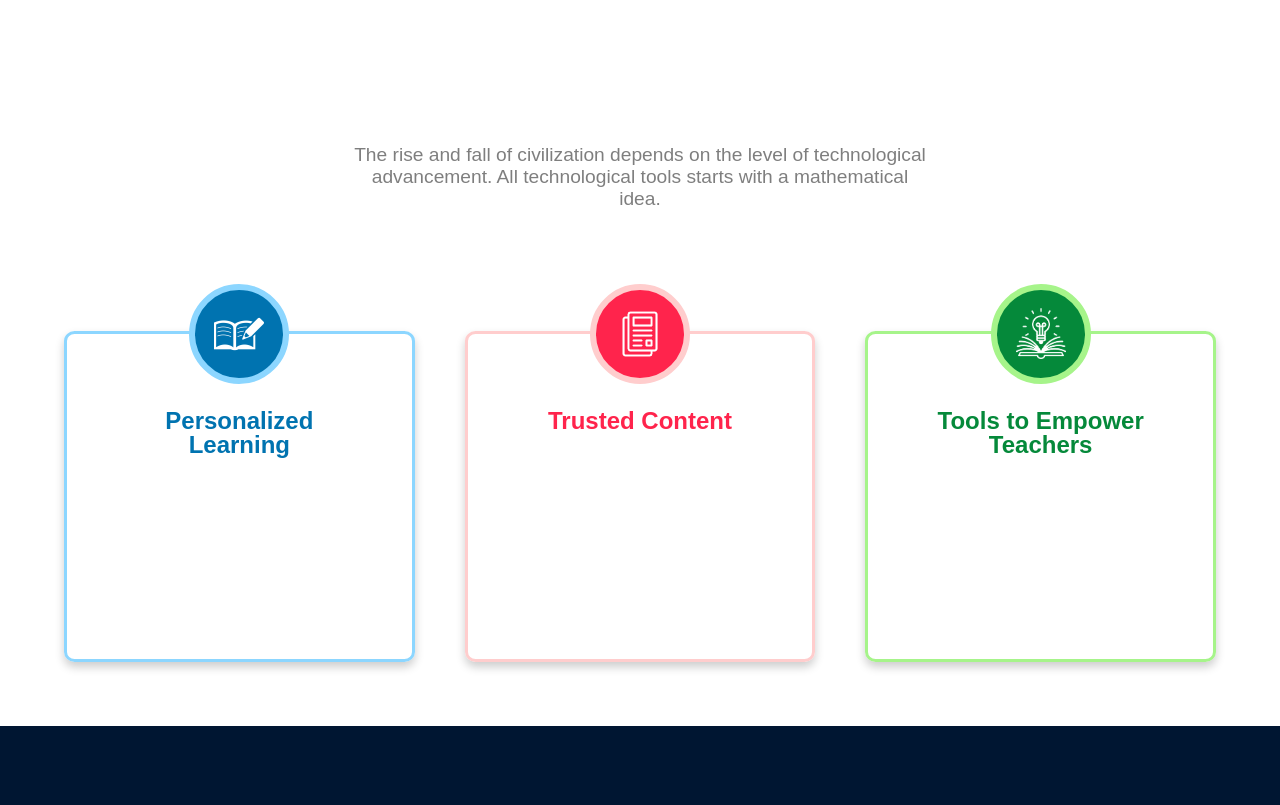
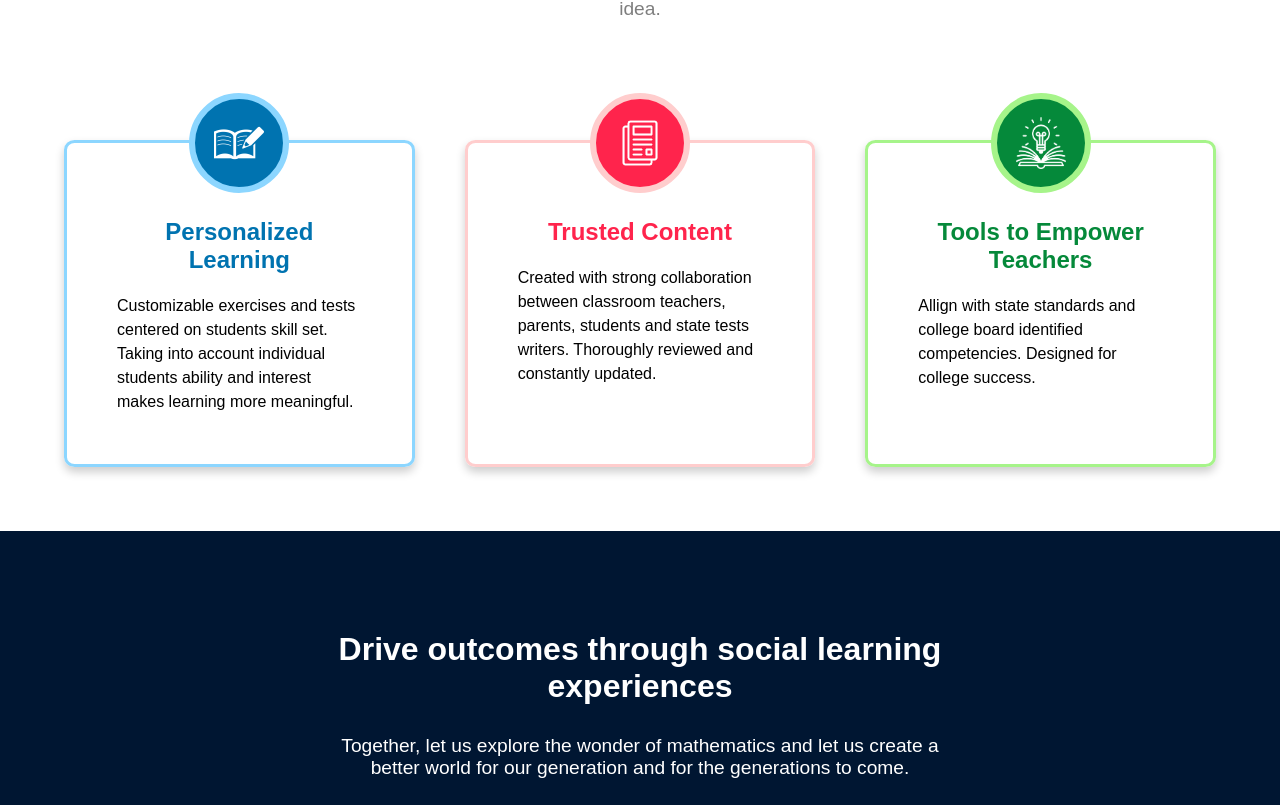
Before and after one commit to pauljor1499/react-cms, a React (Create React App) app: page / in a window 1280 px wide. Shown: the part 935-1740 px from the top of the page. Built offline with nearby package versions, Linux system fonts and the light colour scheme.

Commit message:
update landing page

```diff
--- a/src/components/main/landing_page/sections/fifth_section/FifthSection.css
+++ b/src/components/main/landing_page/sections/fifth_section/FifthSection.css
@@ -8,7 +8,8 @@
     padding: 50px 0px;
 }
 
-.content-title {
+.fifth-section-content .content-title {
+    width: 100%;
     display: flex;
     justify-content: center;
     align-items: center;
@@ -16,14 +17,15 @@
     row-gap: 20px;
 }
 
-h1 {
+.fifth-section-content .content-title h1 {
     width: 50%;
+    text-align: center;
     white-space: normal;
     color: #ffffff;
     font-size: 2em;
     line-height: normal;
 }
 
-button {
+.fifth-section-content button {
     width: 200px;
 }
--- a/src/components/main/landing_page/sections/first_section/FirstSection.css
+++ b/src/components/main/landing_page/sections/first_section/FirstSection.css
@@ -11,7 +11,7 @@
 }
 
 .content-message h1 {
-    font-family: "Anton", sans-serif;
+    width: 100%;
     line-height: 1;
     font-size: 3.2em;
     color: #ffff;
--- a/src/components/main/landing_page/sections/second_section/SecondSection.css
+++ b/src/components/main/landing_page/sections/second_section/SecondSection.css
@@ -15,14 +15,15 @@
     margin: auto;
 }
 
-.content-title {
-    display: flex;
+.second-section-content .content-title h1 {
+    width: 100%;
+    color: #0091de;
     margin: auto;
     text-align: center;
     white-space: nowrap;
 }
 
-.content-header p {
+.content-description p {
     opacity: 50%;
     text-align: center;
     font-size: 1.2em;
@@ -33,10 +34,6 @@
     grid-template-columns: 1fr 1fr 1fr;
     column-gap: 50px;
     margin-top: 10%;
-}
-
-.grid-items .item {
-    text-align: center;
 }
 
 .section1,
@@ -64,8 +61,18 @@
     align-items: center;
 }
 
-h2 {
-    line-height: 1;
+.section1 h2,
+.section2 h2,
+.section3 h2 {
+    text-align: center;
+}
+
+.section1 span,
+.section2 span,
+.section3 span {
+    color: black;
+    line-height: 1.5;
+    text-align: justify;
 }
 
 .grid-items .item .section1 {
--- a/src/components/main/landing_page/sections/second_section/SecondSection.jsx
+++ b/src/components/main/landing_page/sections/second_section/SecondSection.jsx
@@ -26,10 +26,10 @@ const SecondSection = () => {
                                 <img src={BookPenIcon} alt="book-pen" />
                             </div>
                             <h2>Personalized Learning</h2>
-                            <p>
+                            <span>
                                 Customizable exercises and tests centered on students skill set. Taking into account individual students ability and
                                 interest makes learning more meaningful.
-                            </p>
+                            </span>
                         </div>
                     </div>
 
@@ -39,10 +39,10 @@ const SecondSection = () => {
                                 <img src={FilesIcon} alt="files" />
                             </div>
                             <h2>Trusted Content</h2>
-                            <p>
+                            <span>
                                 Created with strong collaboration between classroom teachers, parents, students and state tests writers. Thoroughly
                                 reviewed and constantly updated.
-                            </p>
+                            </span>
                         </div>
                     </div>
 
@@ -52,7 +52,7 @@ const SecondSection = () => {
                                 <img src={BookBulbIcon} alt="" />
                             </div>
                             <h2>Tools to Empower Teachers</h2>
-                            <p>Allign with state standards and college board identified competencies. Designed for college success.</p>
+                            <span>Allign with state standards and college board identified competencies. Designed for college success.</span>
                         </div>
                     </div>
                 </div>
--- a/src/components/main/landing_page/sections/third_section/ThirdSection.css
+++ b/src/components/main/landing_page/sections/third_section/ThirdSection.css
@@ -1,4 +1,5 @@
 .third-section-content {
+    width: 100%;
     background-color: #001632;
     padding: 100px 0px;
     text-align: center;
@@ -8,8 +9,10 @@
     row-gap: 30px;
 }
 
-.content-title {
+.third-section-content .content-title h1 {
+    width: 50%;
     margin: auto;
+    line-height: normal;
 }
 
 .content-description {
@@ -23,13 +26,9 @@
     margin-top: 50px;
 }
 
-h1 {
-    font-size: 2.5em;
-    line-height: normal;
-}
-
-p {
+.content-description span {
     font-size: 1.2em;
+    color: #fff;
 }
 
 .content-details {
@@ -60,6 +59,10 @@ p {
     color: #26a1ff;
 }
 
+.item-details span {
+    color: #fff;
+}
+
 .item-image {
     flex: 0.5;
     width: 40px;
--- a/src/components/main/landing_page/sections/third_section/ThirdSection.jsx
+++ b/src/components/main/landing_page/sections/third_section/ThirdSection.jsx
@@ -10,10 +10,10 @@ const ThirdSection = () => {
                 <h1>Drive outcomes through social learning experiences</h1>
             </div>
             <div className="content-description">
-                <p>
+                <span>
                     Together, let us explore the wonder of mathematics and let us create a better world for our generation and for the generations to
                     come.
-                </p>
+                </span>
             </div>
             <div className="content-details">
                 <div className="left-details">
```
